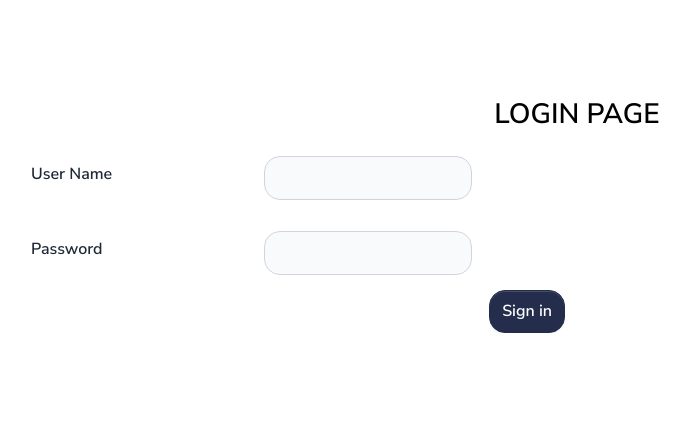
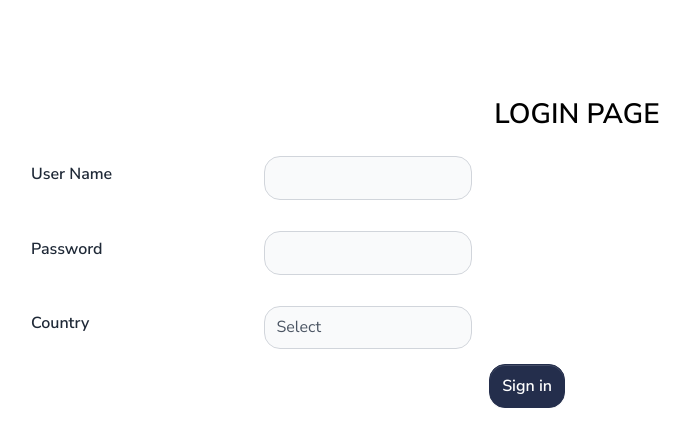
Before and after one commit to victoryuniverse100/djangopixel, a Django app: template django-pixel-master/django-pixel-master/apps/templates/home/loginpage.html in a window 1280 px wide. Shown: the top 447 px of the page, without its empty margins (63-753 px from the left). Run offline with Django 3.2, Linux system fonts and the light colour scheme; the template is opened without the code that fills it, so the values that code supplies are empty; some libraries are stand-ins or nearby versions.

Commit message:
loginpage add country

```diff
--- a/django-pixel-master/django-pixel-master/apps/templates/home/loginpage.html
+++ b/django-pixel-master/django-pixel-master/apps/templates/home/loginpage.html
@@ -6,17 +6,9 @@
 {% block stylesheets %}{% endblock stylesheets %}
 
 {% block content %}
-
-
 <main>
-
-
-
     <div class="section section-md pb-0">
-
         <div class="container">
-
-
             <!-- Title -->
             <div class="row">
                 <div class="col">
@@ -24,7 +16,6 @@
                     H3 { text-align: center}
                     h3{font-style: bold; color: black}
 </STYLE>
-
                     <h3 class="h8" >LOGIN PAGE</h3>
                 </div>
             </div>
@@ -33,68 +24,73 @@
     </div>
     <div class="row">
 <!--<form action="/customerFormData/"  method= "POST" enctype="multipart/form-data">-->
-
         {% csrf_token %}
         <!-- Section -->
-
-
-
-
         <div class="section section-md pt-3" style="padding-bottom:15px !important">
             <div class="container">
-
                 <div class="row">
                     <div class="col-5">
-
                         <div class="row align-items-center">
-
                             <div class="col">
                                 <label for="exampleInputEmail6" >User Name</label>
                             </div>
                             <div class="col">
                                 <input type="text" class="form-control" name="username" id="username"  >
                             </div>
-
                         </div>
                     </div>
                 </div>
             </div>
         </div>
-
-
-
         <div class="section section-md pt-3" style="padding-bottom:15px !important">
             <div class="container">
-
                 <div class="row">
                     <div class="col-5 ">
-
                         <div class="row align-items-center">
-
                             <div class="col">
                                 <label for="exampleInputEmail6">Password</label>
                             </div>
                             <div class="col">
                                 <input type="text" class="form-control" name="password" id="password" >
                             </div>
-
                         </div>
                     </div>
                 </div>
             </div>
         </div>
-
+         <div class="section section-md pt-3" style="padding-bottom:15px !important">
+            <div class="container">
+                <div class="row">
+                    <div class="col-5 ">
+                        <div class="row align-items-center">
+                            <div class="col">
+                            <label for="exampleInputEmail6" >Country</label>
+                                </div>
+                                <div class="col">
+                                <select class="form-control" name="gender" id="gender" >
+                                    <option>Select</option>
+                                    <option>India</option>
+                                    <option>London</option>
+                                    <option>Malaysia</option>
+                                    <option>Singapore</option>
+                                </select>
+                                </div>
+                        </div>
+                    </div>
+                </div>
+            </div>
+        </div>
         <div class="container">
             <div class="row">
                 <div class="col-6 ">
-                        <button type="submit" id="submitButton" class="btn btn-primary" style="float:right !important">Sign in</button>
+                    <button type="submit" id="signinButton" class="btn btn-primary" style="float:right !important">Sign in</button>
+                </div>
+            </div>
         </div>
 
     </div>
-    </div>
-        </div>
     </form>
+
     </div>
         <!-- End of Section -->{% endblock content %}
-
 </main>
```
Lines whose indentation alone changed are shown as unchanged.
